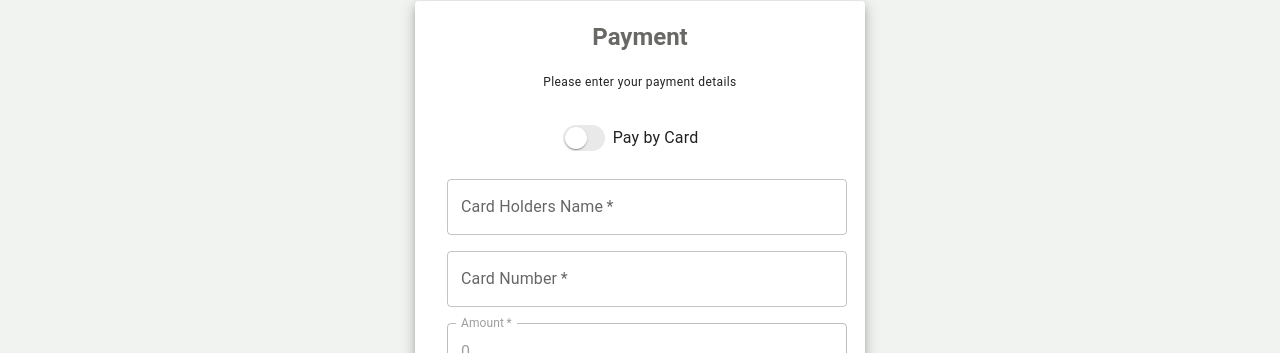
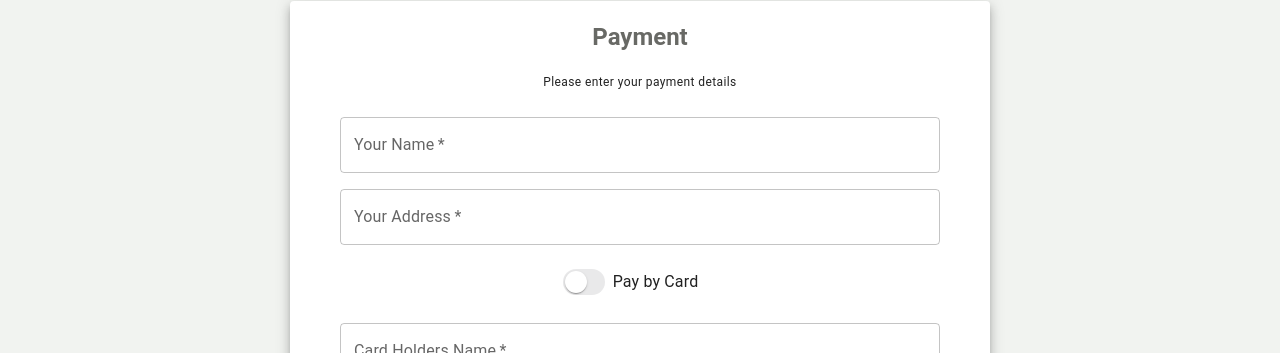
Before and after one commit to supundileepa00/agri-store-ds, a React (Create React App) app in the folder frontend/: page /payment in a window 1280 px wide. Shown: the part 119-472 px from the top of the page. Built offline with nearby package versions, Linux system fonts and the light colour scheme; no server answers.

Commit message:
Validation added

```diff
--- a/frontend/package.json
+++ b/frontend/package.json
@@ -11,9 +11,11 @@
     "@testing-library/react": "^13.1.1",
     "@testing-library/user-event": "^13.5.0",
     "axios": "^0.27.2",
+    "material-ui-phone-number": "2.2.4",
     "react": "^18.1.0",
     "react-dom": "^18.1.0",
     "react-number-format": "^4.9.3",
+    "react-phone-number-input": "^3.1.52",
     "react-router-dom": "^6.3.0",
     "react-scripts": "5.0.1",
     "sweetalert2": "^11.4.10",
--- a/frontend/src/components/payment/Payment.js
+++ b/frontend/src/components/payment/Payment.js
@@ -133,14 +133,14 @@ export default function Payment() {
           variant="outlined"
           label="Card Holders Name"
           required
-          sx={{ width: 400, mb: 2 }}
+          sx={{ width: 600, mb: 2 }}
         />
         <TextField
           type="number"
           variant="outlined"
           label="Card Number"
           required
-          sx={{ width: 400, mb: 2 }}
+          sx={{ width: 600, mb: 2 }}
           value={cardNo}
           onChange={(e) => {
             if (e.target.value < 0) {
@@ -159,22 +159,28 @@ export default function Payment() {
             shrink: true,
           }}
           required
-          sx={{ width: 400, mb: 2 }}
+          sx={{ width: 600, mb: 2 }}
           value={total.toLocaleString("en-US")}
         />
         <TextField
           type="date"
           variant="outlined"
           required
-          sx={{ width: 400, mb: 2 }}
+          sx={{ width: 600, mb: 2 }}
         />
         <TextField
           type="number"
           variant="outlined"
           label="CVC"
           required
-          sx={{ width: 400, mb: 2 }}
+          sx={{ width: 600, mb: 2 }}
+          onInput={(e) => {
+            e.target.value = Math.max(0, parseInt(e.target.value))
+              .toString()
+              .slice(0, 3);
+          }}
         />
+        <br/>
         <Button
           sx={{ p: 1.5, m: 3 }}
           color="success"
@@ -198,8 +204,12 @@ export default function Payment() {
           variant="outlined"
           label="Mobile Number"
           required
-          sx={{ width: 400, mb: 2 }}
-          value={cardNo}
+          sx={{ width: 600, mb: 2 }}
+          onInput={(e) => {
+            e.target.value = Math.max(0, parseInt(e.target.value))
+              .toString()
+              .slice(0, 10);
+          }}
           onChange={(e) => {
             if (e.target.value < 0) {
               setCardNo(0);
@@ -208,6 +218,7 @@ export default function Payment() {
             }
           }}
         />
+
         <TextField
           type="text"
           variant="outlined"
@@ -217,10 +228,9 @@ export default function Payment() {
             shrink: true,
           }}
           required
-          sx={{ width: 400, mb: 2 }}
+          sx={{ width: 600, mb: 2 }}
           value={total.toLocaleString("en-US")}
         />
-
         <TextField
           type="number"
           variant="outlined"
@@ -231,8 +241,9 @@ export default function Payment() {
               .slice(0, 6);
           }}
           required
-          sx={{ width: 400, mb: 2 }}
+          sx={{ width: 600, mb: 2 }}
         />
+        <br/>
         <Button
           sx={{ p: 1.5, m: 3 }}
           color="success"
@@ -253,7 +264,7 @@ export default function Payment() {
       <ResponsiveAppBarNew badge={badge} />
       <center>
         <Container sx={{ mt: 15 }}>
-          <Paper elevation={7} sx={{ maxWidth: 450 }}>
+          <Paper elevation={7} sx={{ maxWidth: 700 }}>
             <Box sx={{ m: 4 }}>
               <br></br>
               <Typography
@@ -268,7 +279,23 @@ export default function Payment() {
                 Please enter your payment details
               </Typography>
               <br />
-              <FormGroup sx={{alignItems: "center"}}>
+              <form onSubmit={handleSubmit}>
+                <TextField
+                  type="text"
+                  variant="outlined"
+                  label="Your Name"
+                  required
+                  sx={{ width: 600, mb: 2 }}
+                />
+                <TextField
+                  type="text"
+                  variant="outlined"
+                  label="Your Address"
+                  required
+                  sx={{ width: 600, mb: 2 }}
+                />
+              </form>
+              <FormGroup sx={{ alignItems: "center" }}>
                 <FormControlLabel
                   id="phone"
                   control={
```
Also changed, not shown: 1 other file (tests, documents, lock files or other folders).
